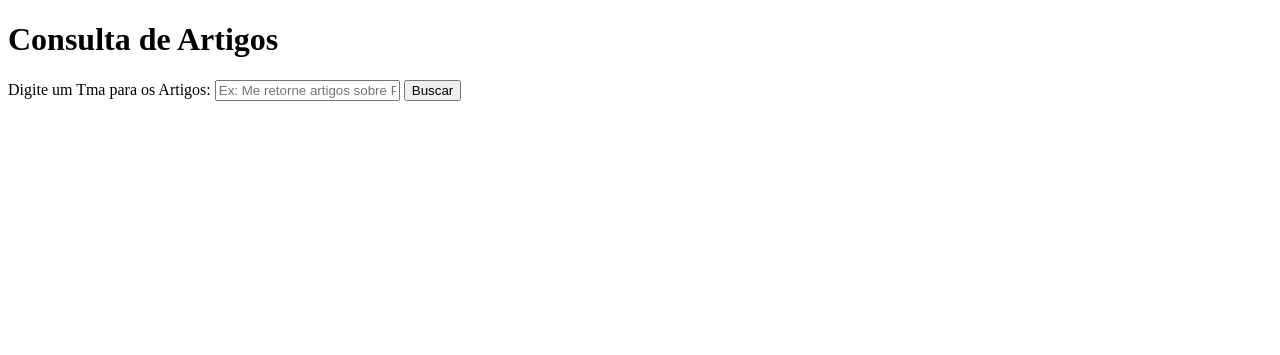
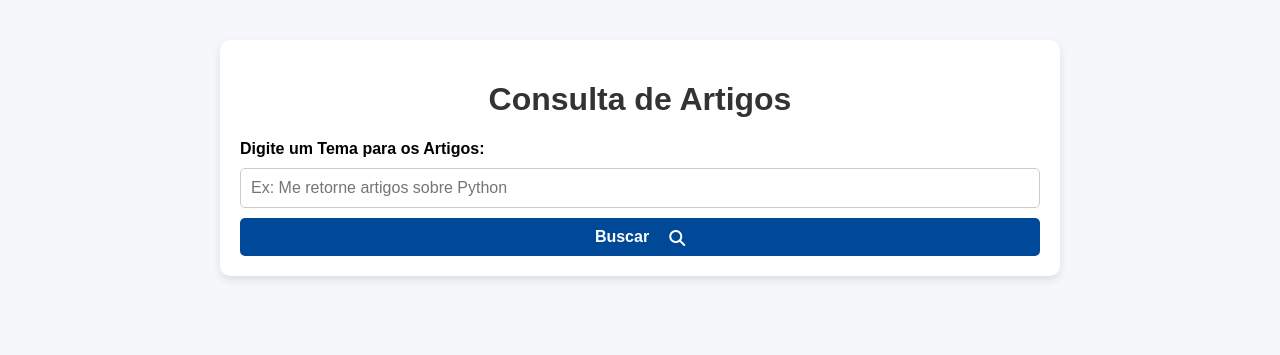
Before and after one commit to PauloR2021/Projeto_Desenvolvimento_IA_Artigos, a Flask app: page / in a window 1280 px wide. Shown: the top 355 px of the page. Run offline with Flask 3, Linux system fonts and the light colour scheme.

Commit message:
Ajuste nos códigos, implementação de um JS para atualizar a lista de artigos e atualização do CSS

```diff
--- a/Agents_IA.py
+++ b/Agents_IA.py
@@ -10,7 +10,7 @@ import json
 # Carrega .env
 load_dotenv()
 
-dados= []
+
 
 # Configura o modelo da Groq
 llm = Groq(model="llama-3.3-70b-versatile", api_key=os.environ.get("GROQ_API_KEY"))
@@ -20,7 +20,7 @@ def consulta_artigos(titulo: str) -> str:
     client = arxiv.Client()
     busca = arxiv.Search(
         query=titulo,
-        max_results=5,
+        max_results=3,
         sort_by=arxiv.SortCriterion.Relevance
     )
     resultados = [
@@ -45,6 +45,7 @@ agent = AgentRunner(agent_worker)
 
 # Função principal
 def executar_consulta(pergunta: str):
+    dados= []
     # Extrair o termo de busca da pergunta (exemplo simples para "sobre X")
     termo = pergunta.replace("Me retorne artigos sobre", "").strip()
 
--- a/main.py
+++ b/main.py
@@ -9,13 +9,17 @@ app = Flask(__name__)
 # Criando a Rota para a Função da IA
 @app.route("/", methods=['GET','POST'])
 def index():
+    artigos = []
 
-    artigos =[]
     if request.method == 'POST':
         pergunta = request.form['pergunta']
-        resultado_json = executar_consulta(pergunta = pergunta)
+        """artigos = [
+            {"Titulo": f"Artigo sobre {pergunta}", "Categoria": "Teste", "Link": "https://exemplo.com"}
+        ]"""
+        resultado_json = executar_consulta(pergunta=pergunta)
         artigos = json.loads(resultado_json)
-    return render_template('index.html', artigos = artigos)
+
+    return render_template('index.html', artigos=artigos)
 
 
 # Função para Chamar o Flask
--- /dev/null
+++ b/static/script.js
@@ -0,0 +1,10 @@
+document.addEventListener("DOMContentLoaded", function () {
+    const form = document.querySelector("form");
+    const input = document.getElementById("pergunta");
+
+    form.addEventListener("submit", function () {
+        setTimeout(() => {
+            input.value = "";
+        }, 100); // Pequeno delay para garantir que o form envie os dados
+    });
+});
--- /dev/null
+++ b/static/style.css
@@ -0,0 +1,125 @@
+:root{
+    --cor-background-body: #f5f7fa;
+    --cor-background-main: #ffffff;
+    --cor-h1: #333;
+    --cor-background-button: #0066cc;
+    --cor-background-button-hover: #004999;
+    --cor-background-card: #fdfdfd;
+    --cor-card-a: #0066cc;
+
+
+}
+
+
+body{
+    font-family: Arial, sans-serif;
+    background-color: var(--cor-background-body);
+    margin: 0;
+    padding: 0;
+}
+
+main{
+    max-width: 800px;
+    margin: 40px auto;
+    padding: 20px;
+    background-color:var(--cor-background-main);
+    box-shadow: 0 4px 10px rgba(0, 0, 0, 0.1);
+    border-radius: 10px;
+}
+
+h1{
+    text-align: center;
+    color: var(--cor-h1);
+}
+
+h1 i {
+  margin-right: 10px; /* espaço entre o ícone e o texto */
+  color: #2c3e50;     /* cor do ícone */
+  vertical-align: middle; /* alinha o ícone verticalmente */
+  font-size: 1.2em;   /* tamanho do ícone relativo ao texto */
+}
+
+
+.container{
+    margin-top: 20px;
+}
+
+form{
+    display: flex;
+    flex-direction: column;
+    gap: 10px;
+}
+
+label{
+    font-weight: bold;
+}
+
+input[type="text"]{
+    padding: 10px;
+    font-size: 1rem;
+    border: 1px solid #ccc;
+    border-radius: 5px;
+}
+
+button[type="submit"]{
+    padding: 10px 20px;
+    background-color:var(--cor-background-button);
+    color: white;
+    font-weight: bold;
+    font-size: 1rem;
+    border: none;
+    border-radius: 5px;
+    cursor: pointer;
+    transition: background-color 0.2s ease;
+}
+
+button[type="submit"]{
+    background-color: var(--cor-background-button-hover);
+}
+
+button i {
+  margin-left: 20px; /* espaço entre ícone e texto */
+  vertical-align: middle; /* alinha verticalmente com o texto */
+  font-size: 16px; /* tamanho do ícone */
+}
+
+h2{
+    margin-top: 30px;
+    color:#444;
+}
+
+.card{
+    background-color:var(--cor-background-card);
+    border: 1px solid #ddd;
+    border-left: 5px solid #0066cc;
+    border-radius: 5px;
+    padding: 15px;
+    margin-bottom: 15px;
+    transition: box-shadow 0.3s ease;
+}
+
+.card:hover{
+    box-shadow: 0 2px 8px rgba(0, 0reen, 0, 0.1);
+}
+
+.card h3{
+    margin-top: 0;
+}
+
+.card a{
+    color: var(--cor-card-a);
+    text-decoration: none;
+    font-weight: bold;
+}
+
+.card a:hover{
+    text-decoration: underline;
+}
+
+footer{
+    text-align: center;
+    padding: 20px;
+    color: #777;
+    font-size: 0.9rem;
+
+}
--- a/templates/index.html
+++ b/templates/index.html
@@ -4,6 +4,13 @@
     <meta charset="UTF-8">
     <meta name="viewport" content="width=device-width, initial-scale=1.0">
     <title>My AI Development</title>
+
+    <link rel="stylesheet" href="{{ url_for('static', filename='style.css') }}">
+    <link
+        rel="stylesheet"
+        href="https://cdnjs.cloudflare.com/ajax/libs/font-awesome/6.5.0/css/all.min.css"
+    />
+
 </head>
 <body>
     <main>
@@ -11,26 +18,27 @@
 
         <div class="container">
             <form method="POST">
-                <label for="pergunta">Digite um Tma para os Artigos:  </label>
+                <label for="pergunta">Digite um Tema para os Artigos:  </label>
                 <input type="text" id="pergunta" name="pergunta" placeholder="Ex: Me retorne artigos sobre Python" required>
-                <button type="submit">Buscar</button>
+                <button type="submit"> Buscar<i class="fa-solid fa-magnifying-glass"></i></button>
             </form>
 
             {% if artigos %}
                 <h2>Resultados Encontrados:</h2>
                 {% for artigo in artigos %}
-                <div class="card">
-                    <h3>{{ artigo.Titulo }}</h3>
-                    <p><strong>Categoria:</strong> {{ artigo.Categoria }}</p>
-                    <p><a href="{{ artigo.Link }}" target="_blank">🔗 Acessar Artigo</a></p>
-                </div>
+                    <div class="card">
+                        <h3><i class="fa-regular fa-newspaper"></i> - {{ artigo.Titulo }}</h3>
+                        <p><strong>Categoria:</strong> {{ artigo.Categoria }}</p>
+                        <p><a href="{{ artigo.Link }}" target="_blank">🔗 Acessar Artigo</a></p>
+                    </div>
                 {% endfor %}
-        {% endif %}
+            {% endif %}
 
         </div>
 
 
     </main>
+    <script src="{{ url_for('static', filename='script.js') }}"></script>
 
     <footer>
 
```
